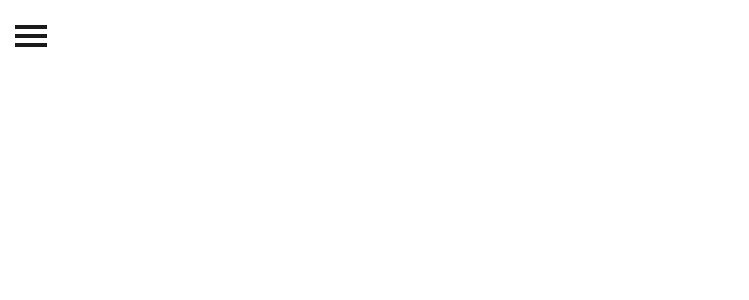
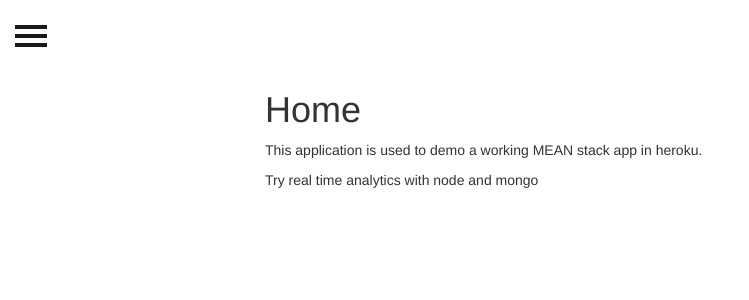
Before and after one commit to Madhusuthanan-B/MEAN-Stack, an Angular app: page / in a window 1280 px wide. Shown: the top 300 px of the page, without its empty margins (0-749 px from the left). Built offline with nearby package versions, Linux system fonts and the light colour scheme.

Commit message:
Creating home module and hooking up routes to home page

```diff
--- a/src/app/app.component.html
+++ b/src/app/app.component.html
@@ -13,7 +13,7 @@
     </button>
 
     <div class="container">
-
+      	<router-outlet></router-outlet>
     </div>
 
   </div>
--- /dev/null
+++ b/src/app/app.routing.ts
@@ -0,0 +1,12 @@
+import { Routes, RouterModule } from '@angular/router';
+import { HomeRoutes } from './home/index';
+
+const appRoutes: Routes = [
+    ...HomeRoutes
+];
+
+export const appRoutingProviders: any[] = [
+
+];
+
+export const routing = RouterModule.forRoot(appRoutes);
--- /dev/null
+++ b/src/app/home/home.component.html
@@ -0,0 +1,7 @@
+<div class="row">
+  <div class="col-lg-8 col-lg-offset-2">
+     <h1> Home </h1>
+     <p>This application is used to demo a working MEAN stack app in heroku.</p>
+     <p>Try real time analytics with node and mongo</p>
+  </div>
+</div>
--- /dev/null
+++ b/src/app/home/home.component.ts
@@ -0,0 +1,15 @@
+import { Component, OnInit } from '@angular/core';
+
+@Component({
+  selector: 'app-home',
+  templateUrl: './home.component.html',
+  styleUrls: ['./home.component.css']
+})
+export class HomeComponent implements OnInit {
+
+  constructor() { }
+
+  ngOnInit() {
+  }
+
+}
--- /dev/null
+++ b/src/app/home/home.routes.ts
@@ -0,0 +1,6 @@
+import { Routes } from '@angular/router';
+import { HomeComponent } from './home.component';
+
+export const HomeRoutes: Routes = [
+  { path: '',  component: HomeComponent }
+];
--- /dev/null
+++ b/src/app/home/index.ts
@@ -0,0 +1,2 @@
+export * from './home.module';
+export * from './home.routes';
--- a/src/app/navbar/navbar.component.html
+++ b/src/app/navbar/navbar.component.html
@@ -1,10 +1,10 @@
 <nav class="navbar navbar-inverse navbar-fixed-top" id="sidebar-wrapper" role="navigation">
     <ul class="nav sidebar-nav">
       <li class="sidebar-brand">
-        <a href="#">NG-DEV</a>
+        <a [routerLink]="['/']">NG-DEV</a>
       </li>
       <li>
-        <a href="#">Home</a>
+        <a routerLink="/" routerLinkActive="/">Home</a>
       </li>
       <li>
         <a href="#">About</a>
--- a/src/app/navbar/navbar.component.ts
+++ b/src/app/navbar/navbar.component.ts
@@ -1,8 +1,14 @@
-import { Component } from '@angular/core';
+import { Component, OnInit } from '@angular/core';
 
 @Component({
   selector: 'app-navbar',
   templateUrl: './navbar.component.html'
 })
-export class NavBarComponent {
+export class NavbarComponent implements OnInit {
+
+  constructor() { }
+
+  ngOnInit() {
+  }
+
 }
--- a/src/app/navbar/navbar.module.ts
+++ b/src/app/navbar/navbar.module.ts
@@ -1,13 +1,13 @@
 import { NgModule } from '@angular/core';
 import { RouterModule } from '@angular/router';
-import { NavBarComponent } from './navbar.component';
+import { NavbarComponent } from './navbar.component';
 
 @NgModule({
     declarations: [
-        NavBarComponent
+        NavbarComponent
     ],
     imports: [RouterModule],
-    exports: [NavBarComponent]
+    exports: [NavbarComponent]
 
 })
 export class NavBarModule { }
```
Also changed, not shown: src/app/app.module.ts (+7 -2 lines), src/app/home/home.module.ts (added, +8 -0 lines), src/app/home/home.component.css (added), 4 other files (tests, documents, lock files or other folders).
